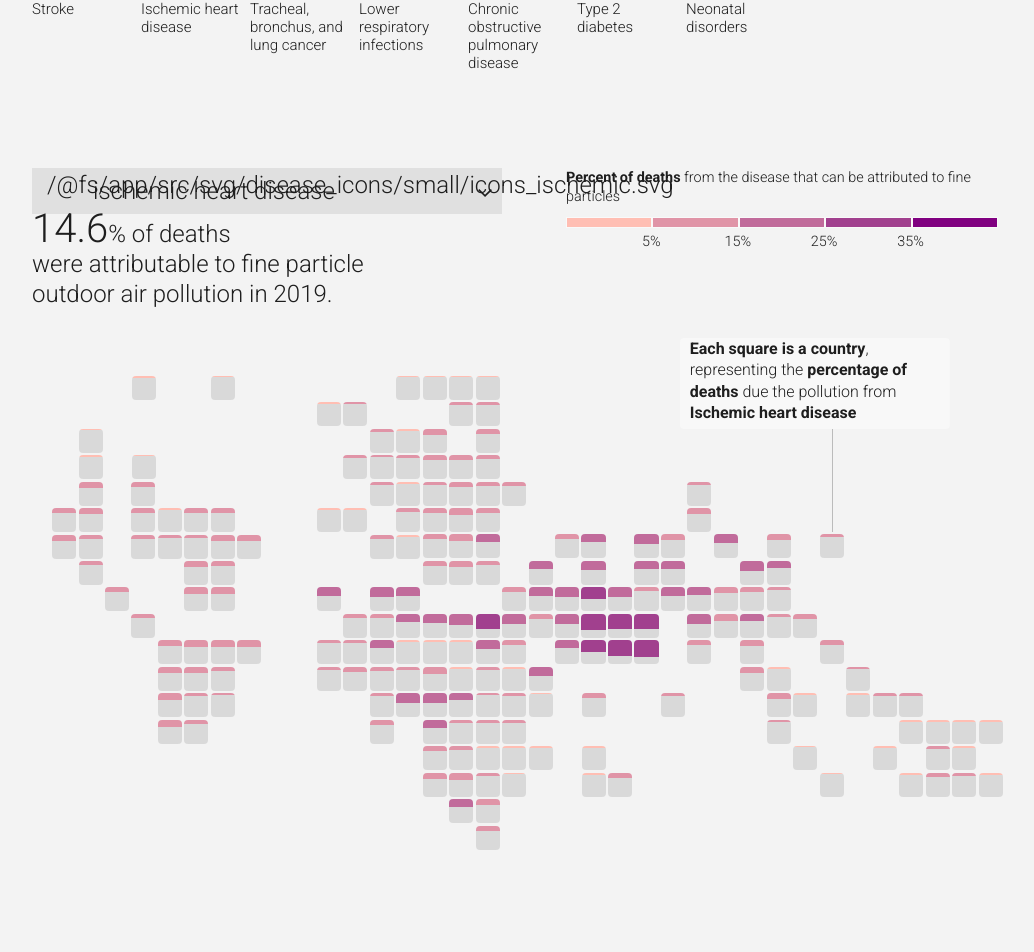
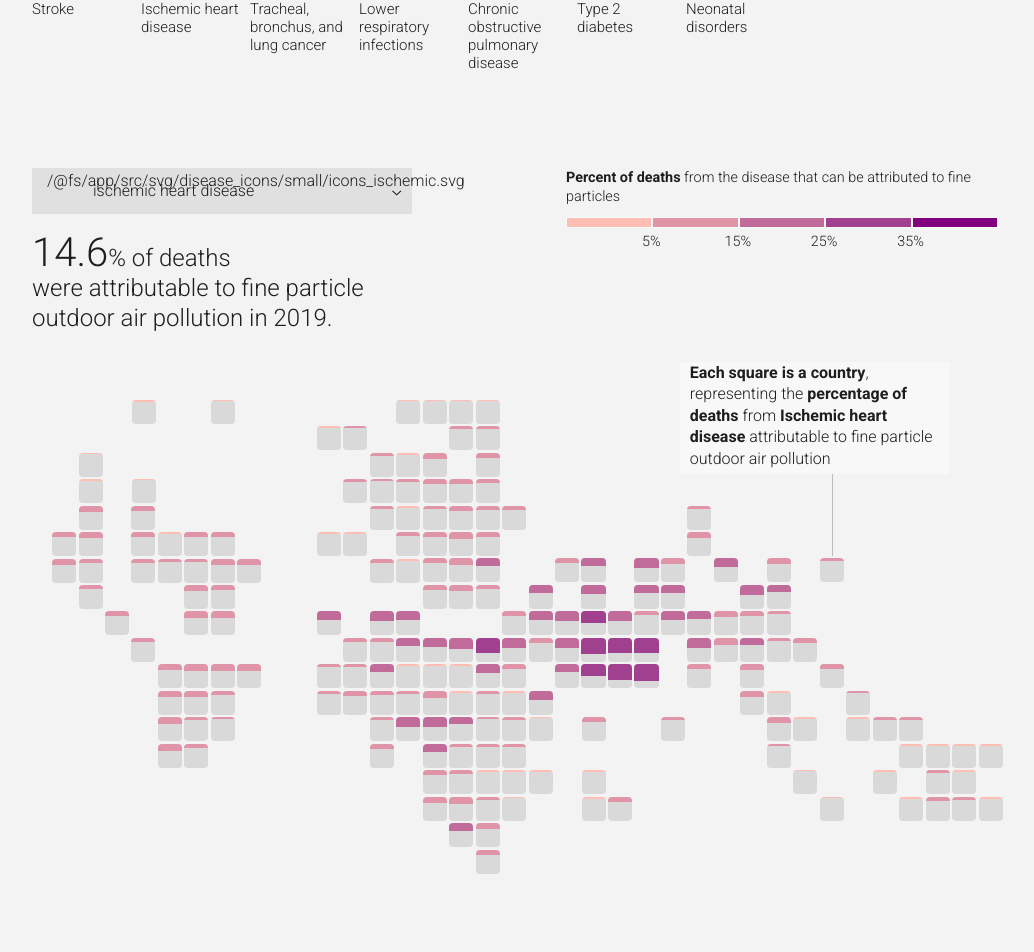
Before and after one commit to UNEP/air-pollution-action-note, a Svelte app in the folder app/: page / in a window 1280 px wide. Shown: the part 4245-5197 px from the top of the page, without its empty margins (28-1062 px from the left). Built offline with nearby package versions, Linux system fonts and the light colour scheme; some icons are missing.

Commit message:
TWEAK dropdown font-size, TWEAK hover language

```diff
--- a/app/src/components/CartoWorld.svelte
+++ b/app/src/components/CartoWorld.svelte
@@ -91,7 +91,7 @@
   $: legendIsHovered = legendElementSelectedIndex !== null;
 
   const diseasesHoverText = (data: DiseasesData) => {
-    return `In <b>${data.name}</b>, a <b>${(data[selectedDisease] * 100).toPrecision(2)}% of deaths</b> from <b>${diseasesDictionary[selectedDisease]}</b> are caused by pollution`
+    return `In <b>${data.name}</b>, a <b>${(data[selectedDisease] * 100).toPrecision(2)}% of deaths</b> from <b>${diseasesDictionary[selectedDisease]}</b> are caused by fine particles`
   };
 
   const policiesHoverText = (data: PoliciesData): string => {
@@ -376,7 +376,7 @@
       nodeSize: 16,
       helpText: {
         code: "JPN",
-        text: () => `<strong>Each square is a country</strong>, representing the <strong>percentage of deaths</strong> due the pollution from <b>${diseasesDictionary[selectedDisease]}</b>`,
+        text: () => `<strong>Each square is a country</strong>, representing the <strong>percentage of deaths</strong> from <b>${diseasesDictionary[selectedDisease]}</b> attributable to fine particle outdoor air pollution`,
       },
       hoverTextFn: (d: CountryDataPoint) =>
         diseasesHoverText(d.data as DiseasesData),
--- a/app/src/components/Select.svelte
+++ b/app/src/components/Select.svelte
@@ -69,17 +69,19 @@
     display: inline-block;
     vertical-align: middle;
     line-height: 100%;
+    padding-bottom: 1.5rem;
+    font-size: 1rem;
   }
 
   .option {
-    width: 450px;
+    width: 360px;
     padding: 0 10px;
     background-color: #F2F2F2;
     display: block;
     border-top: #DCDCDC solid 1.5px;
     cursor: pointer;
     position: relative;
-    color: #a8a8a8;
+    color: #808080;
     &:hover {
       box-shadow: 0px 1px 8px 0px rgba(0, 0, 0, 0.2);
       background-color: inherit;
@@ -112,7 +114,7 @@
 
     gap: 10px;
     margin-right: 10px;
-    width: 450px;
+    width: 360px;
 
     &:focus {
       outline: 0.1rem solid;
```
